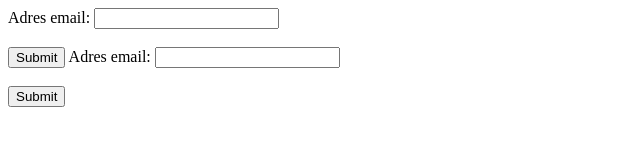
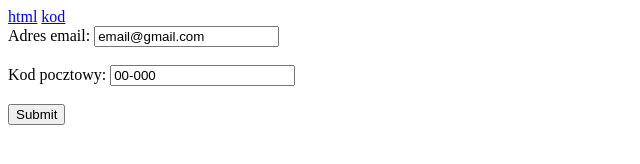
Before and after one commit to Sidriel82/IPMOB_1, a plain HTML site: page zad1.html in a window 1280 px wide. Shown: the whole page, without its empty margins (0-640 px from the left). Drawn offline with Linux system fonts and the light colour scheme.

Commit message:
Update zad1.html

```diff
--- a/zad1.html
+++ b/zad1.html
@@ -4,15 +4,18 @@
 </head>
 
 <body>
-	<form action="/action_page.php">
+<a href="https://google.pl/" target=”_blank”>html</a>
+<a href="https://google.pl/" target=”_blank”>kod</a> <br />
+
+	<form>
 	<label for="adres_email">Adres email:</label>
 	<input type="text" id="adres_email" name="adres_email"
-	pattern="[A-Za-z]{3}" title="Three letter country code"><br><br>
-	<input type="submit">
+	pattern="[A-Za-z]{3}" title="Three letter country code" value="email@gmail.com"><br><br>
 
-	<label for="adres_email">Adres email:</label>
-	<input type="text" id="adres_email" name="adres_email"
-	pattern="[A-Za-z]{3}" title="Three letter country code"><br><br>
+
+	<label for="kod_pocztowy">Kod pocztowy:</label>
+	<input type="text" id="kod_pocztowy" name="kod_pocztowy"
+	pattern="[0-9]{6}" title="Three letter country code" value="00-000"><br><br>
 	<input type="submit">
 
 	</form>
```
